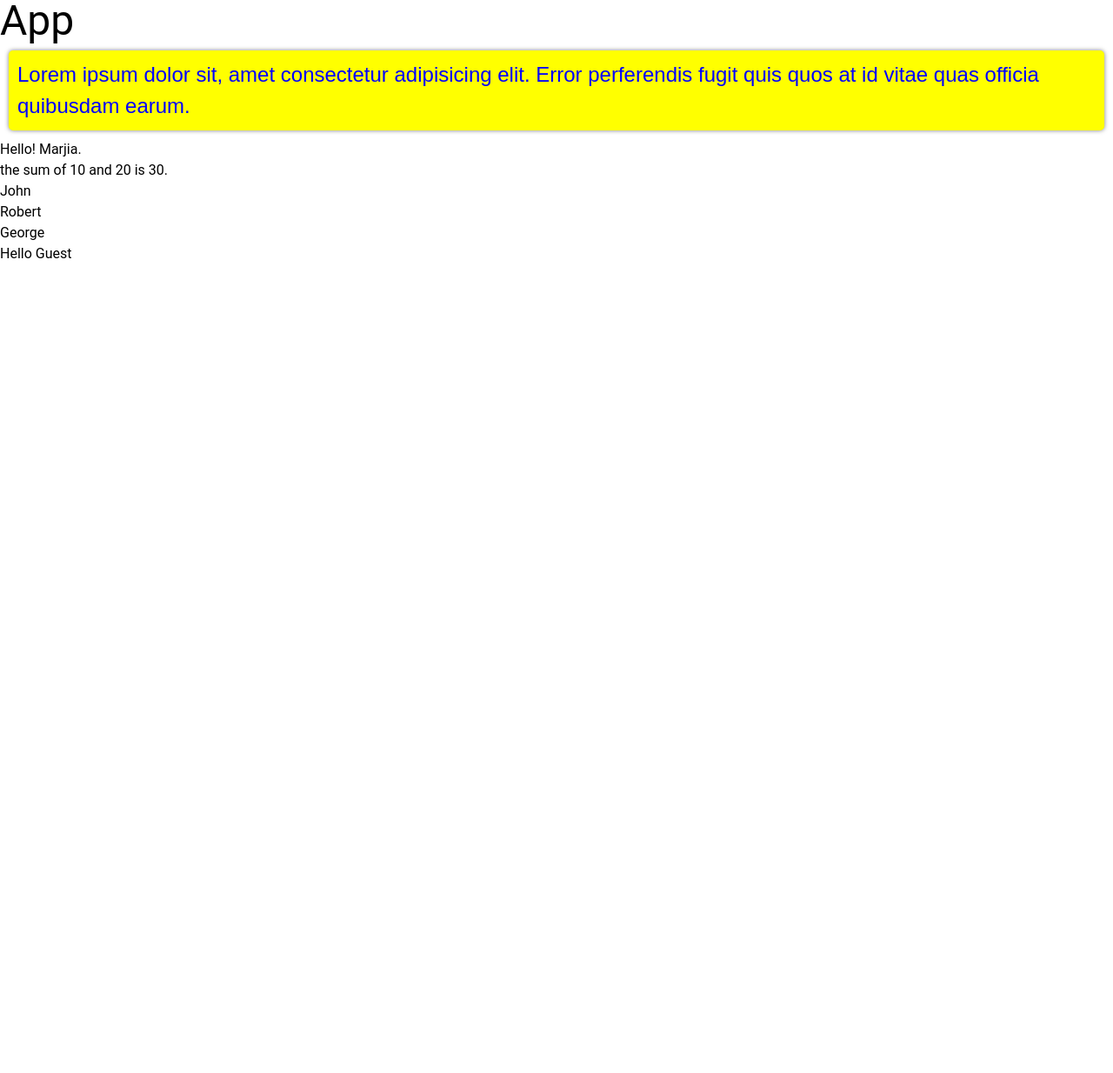
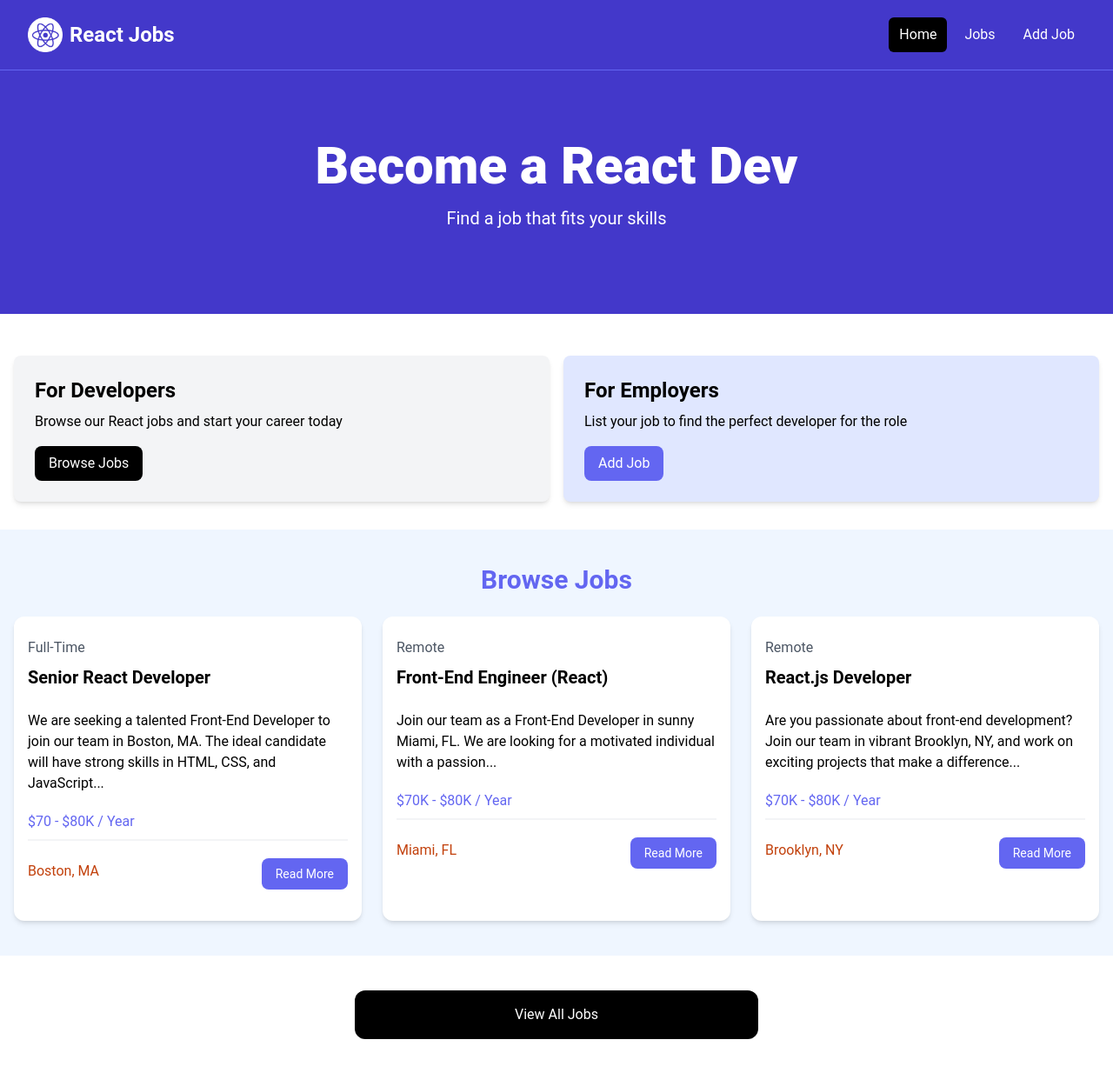
Before and after one commit to Marjia029/React_Project, a React (Vite) app: page / in a window 1280 px wide. Shown: the whole page at 87% size. Before the commit the page ends 800 px from the top, so only its background shows below. Built offline with nearby package versions, Linux system fonts and the light colour scheme.

Commit message:
Added Components Folder and components to the home app

```diff
--- a/src/App.jsx
+++ b/src/App.jsx
@@ -1,40 +1,132 @@
 import React from 'react'
+import Navbar from './components/Navbar'
+import Hero from './components/Hero'
+import HomeCards from './components/HomeCards'
+function App() {
+  return (
+    <>
+      <Navbar />
 
-let name = 'Marjia';
-const x = 10;
-const y = 20;
 
-let people = ['John', 'Robert', 'George'];
+      {/* <!-- Hero --> */}
 
-let loggedIn = false;
-const styles = {
-  color: 'blue',
-  backgroundColor: 'yellow',
-  fontFamily: 'Arial, sans-serif',
-  fontSize: '24px',
-  padding: '10px',
-  borderRadius: '5px',
-  boxShadow: '0 0 5px rgba(0, 0, 0, 0.5)',
-  margin: '10px',
-};
+      <Hero />
 
-const App = () => {
-  return (
-    <div>
-      <div className='text-5xl'>App</div>
-      <p style = {styles}>
-        Lorem ipsum dolor sit, amet consectetur adipisicing elit. Error perferendis fugit quis quos at id vitae quas officia quibusdam earum.
-      </p>
-      <p>Hello! {name}.</p>
-      <p>the sum of {x} and {y} is {x+y}.</p>
-      <ul>
-        {people.map((person, index) => (
-          <li key={index}>{person}</li>
-        ))}
-      </ul>
-      {loggedIn ? <h1>Hello Member</h1> : <h1>Hello Guest</h1>}
-    </div>
+
+      {/* <!-- Developers and Employers --> */}
+      <HomeCards />
+
+      {/* <!-- Browse Jobs --> */}
+      <section className="bg-blue-50 px-4 py-10">
+        <div className="container-xl lg:container m-auto">
+          <h2 className="text-3xl font-bold text-indigo-500 mb-6 text-center">
+            Browse Jobs
+          </h2>
+          <div className="grid grid-cols-1 md:grid-cols-3 gap-6">
+            {/* <!-- Job Listing 1 --> */}
+            <div className="bg-white rounded-xl shadow-md relative">
+              <div className="p-4">
+                <div className="mb-6">
+                  <div className="text-gray-600 my-2">Full-Time</div>
+                  <h3 className="text-xl font-bold">Senior React Developer</h3>
+                </div>
+
+                <div className="mb-5">
+                We are seeking a talented Front-End Developer to join our team in Boston, MA. The ideal candidate will have strong skills in HTML, CSS, and JavaScript...
+                </div>
+
+                <h3 className="text-indigo-500 mb-2">$70 - $80K / Year</h3>
+
+                <div className="border border-gray-100 mb-5"></div>
+
+                <div className="flex flex-col lg:flex-row justify-between mb-4">
+                  <div className="text-orange-700 mb-3">
+                    <i className="fa-solid fa-location-dot text-lg"></i>
+                    Boston, MA
+                  </div>
+                  <a
+                    href="job.html"
+                    className="h-[36px] bg-indigo-500 hover:bg-indigo-600 text-white px-4 py-2 rounded-lg text-center text-sm"
+                  >
+                  Read More
+                  </a>
+                </div>
+              </div>
+            </div>
+            {/* <!-- Job Listing 2 --> */}
+            <div className="bg-white rounded-xl shadow-md relative">
+              <div className="p-4">
+                <div className="mb-6">
+                  <div className="text-gray-600 my-2">Remote</div>
+                  <h3 className="text-xl font-bold">Front-End Engineer (React)</h3>
+                </div>
+
+                <div className="mb-5">
+                Join our team as a Front-End Developer in sunny Miami, FL. We are looking for a motivated individual with a passion...
+                </div>
+
+                <h3 className="text-indigo-500 mb-2">$70K - $80K / Year</h3>
+
+                <div className="border border-gray-100 mb-5"></div>
+
+                <div className="flex flex-col lg:flex-row justify-between mb-4">
+                  <div className="text-orange-700 mb-3">
+                    <i className="fa-solid fa-location-dot text-lg"></i>
+                    Miami, FL
+                  </div>
+                  <a
+                    href="job.html"
+                    className="h-[36px] bg-indigo-500 hover:bg-indigo-600 text-white px-4 py-2 rounded-lg text-center text-sm"
+                  >
+                  Read More
+                  </a>
+                </div>
+              </div>
+            </div>
+            {/* <!-- Job Listing 3 --> */}
+            <div className="bg-white rounded-xl shadow-md relative">
+              <div className="p-4">
+                <div className="mb-6">
+                  <div className="text-gray-600 my-2">Remote</div>
+                  <h3 className="text-xl font-bold">React.js Developer</h3>
+                </div>
+
+                <div className="mb-5">
+                  Are you passionate about front-end development? Join our team in vibrant Brooklyn, NY, and work on exciting projects that make a difference...
+                </div>
+
+                <h3 className="text-indigo-500 mb-2">$70K - $80K / Year</h3>
+
+                <div className="border border-gray-100 mb-5"></div>
+
+                <div className="flex flex-col lg:flex-row justify-between mb-4">
+                  <div className="text-orange-700 mb-3">
+                    <i className="fa-solid fa-location-dot text-lg"></i>
+                    Brooklyn, NY
+                  </div>
+                  <a
+                    href="job.html"
+                    className="h-[36px] bg-indigo-500 hover:bg-indigo-600 text-white px-4 py-2 rounded-lg text-center text-sm"
+                  >
+                  Read More
+                  </a>
+                </div>
+              </div>
+            </div>
+          </div>
+        </div>
+      </section>
+
+      <section className="m-auto max-w-lg my-10 px-6">
+        <a
+          href="jobs.html"
+          className="block bg-black text-white text-center py-4 px-6 rounded-xl hover:bg-gray-700"
+          >View All Jobs</a
+        >
+      </section>
+
+    </>
   )
 }
 
-export default App;
+export default App
--- /dev/null
+++ b/src/components/Hero.jsx
@@ -0,0 +1,27 @@
+import React from 'react'
+
+function Hero({title ='Become a React Dev', subtitle ='Find a job that fits your skills'}) {
+  return (
+    <section className="bg-indigo-700 py-20 mb-4">
+        <div
+          className="max-w-7xl mx-auto px-4 sm:px-6 lg:px-8 flex flex-col items-center"
+        >
+          <div className="text-center">
+            <h1
+              className="text-4xl font-extrabold text-white sm:text-5xl md:text-6xl"
+            >
+                {title}
+
+              {/* Become a React Dev */}
+            </h1>
+            <p className="my-4 text-xl text-white">
+                {subtitle}
+              {/* Find the React job that fits your skills and needs */}
+            </p>
+          </div>
+        </div>
+      </section>
+  )
+}
+
+export default Hero
--- /dev/null
+++ b/src/components/HomeCards.jsx
@@ -0,0 +1,38 @@
+import React from 'react'
+
+function HomeCards() {
+  return (
+        <section className="py-4">
+            <div className="container-xl lg:container m-auto">
+                <div className="grid grid-cols-1 md:grid-cols-2 gap-4 p-4 rounded-lg">
+                    <div className="bg-gray-100 p-6 rounded-lg shadow-md">
+                    <h2 className="text-2xl font-bold">For Developers</h2>
+                    <p className="mt-2 mb-4">
+                        Browse our React jobs and start your career today
+                    </p>
+                    <a
+                        href="/jobs.html"
+                        className="inline-block bg-black text-white rounded-lg px-4 py-2 hover:bg-gray-700"
+                    >
+                        Browse Jobs
+                    </a>
+                    </div>
+                    <div className="bg-indigo-100 p-6 rounded-lg shadow-md">
+                    <h2 className="text-2xl font-bold">For Employers</h2>
+                    <p className="mt-2 mb-4">
+                        List your job to find the perfect developer for the role
+                    </p>
+                    <a
+                        href="/add-job.html"
+                        className="inline-block bg-indigo-500 text-white rounded-lg px-4 py-2 hover:bg-indigo-600"
+                    >
+                        Add Job
+                    </a>
+                    </div>
+                </div>
+            </div>
+        </section>
+  )
+}
+
+export default HomeCards
--- /dev/null
+++ b/src/components/Navbar.jsx
@@ -0,0 +1,49 @@
+import React from 'react'
+import logo from '../assets/images/logo.png'
+
+function Navbar() {
+  return (
+    <nav className="bg-indigo-700 border-b border-indigo-500">
+        <div className="mx-auto max-w-7xl px-2 sm:px-6 lg:px-8">
+          <div className="flex h-20 items-center justify-between">
+            <div
+              className="flex flex-1 items-center justify-center md:items-stretch md:justify-start"
+            >
+              {/* <!-- Logo --> */}
+              <a className="flex flex-shrink-0 items-center mr-4" href="/index.html">
+                <img
+                  className="h-10 w-auto"
+                  src={logo}
+                  alt="React Jobs"
+                />
+                <span className="hidden md:block text-white text-2xl font-bold ml-2"
+                  >React Jobs</span
+                >
+              </a>
+              <div className="md:ml-auto">
+                <div className="flex space-x-2">
+                  <a
+                    href="/index.html"
+                    className="text-white bg-black hover:bg-gray-900 hover:text-white rounded-md px-3 py-2"
+                    >Home</a
+                  >
+                  <a
+                    href="/jobs.html"
+                    className="text-white hover:bg-gray-900 hover:text-white rounded-md px-3 py-2"
+                    >Jobs</a
+                  >
+                  <a
+                    href="/add-job.html"
+                    className="text-white hover:bg-gray-900 hover:text-white rounded-md px-3 py-2"
+                    >Add Job</a
+                  >
+                </div>
+              </div>
+            </div>
+          </div>
+        </div>
+      </nav>
+  )
+}
+
+export default Navbar
```
Also changed, not shown: src/assets/images/logo.png (added).
